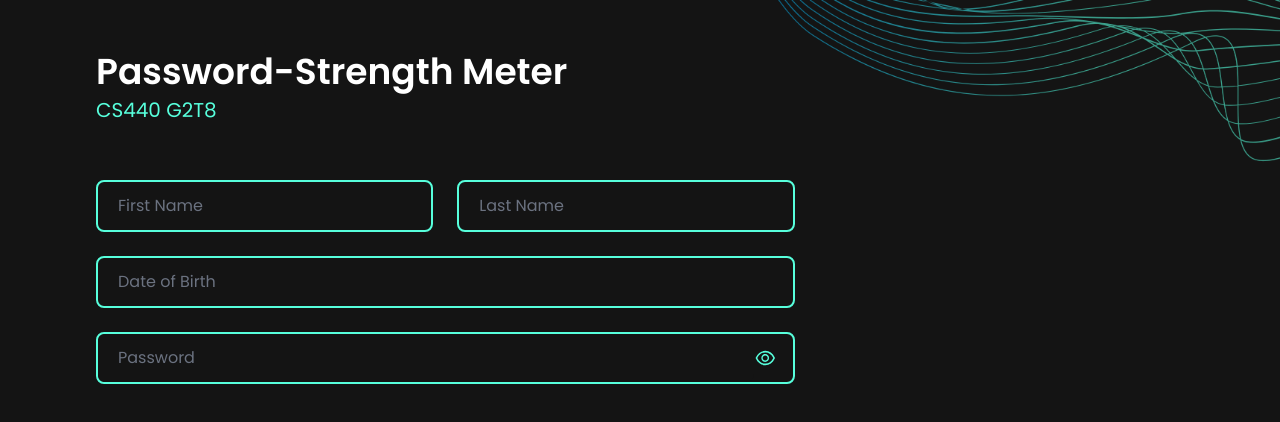
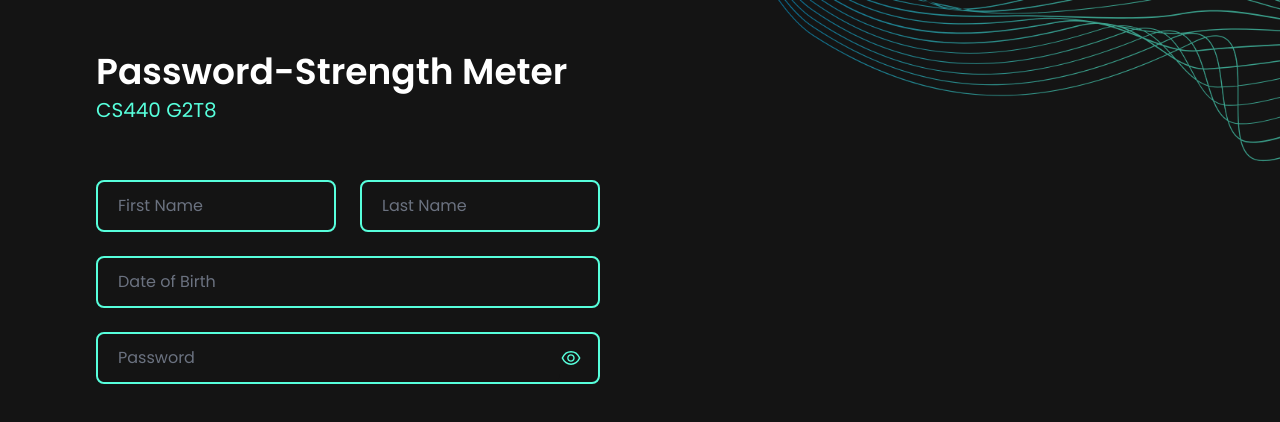
Before and after one commit to felicepng/password-strength-meter, a Next.js app: page / in a window 1280 px wide. Shown: the top 422 px of the page. Built offline with nearby package versions, Linux system fonts and the light colour scheme.

Commit message:
style: Hide scroll bar

```diff
--- a/package.json
+++ b/package.json
@@ -17,6 +17,7 @@
     "react": "17.0.2",
     "react-dom": "^17.0.2",
     "react-icons": "^4.3.1",
+    "tailwind-scrollbar-hide": "^1.1.7",
     "tailwindcss": "^3.0.23",
     "zxcvbn-typescript": "^5.0.1"
   },
--- a/pages/index.tsx
+++ b/pages/index.tsx
@@ -24,14 +24,14 @@ const Home: NextPage = () => {
   }, [firstName, lastName, dateOfBirth, password]);
 
   return (
-    <div className="relative bg-primary text-white w-screen h-screen overflow-x-hidden overflow-y-hidden font-poppins-regular">
+    <div className="relative bg-primary text-white w-screen h-screen scrollbar-hide overflow-x-hidden overflow-y-hidden font-poppins-regular">
       <img src="/design.png" className="top-0 right-0 absolute w-1/2 md:w-2/5 opacity-60" />
-      <div className="flex flex-col py-8 md:py-12 px-8 md:px-24 w-screen h-screen overflow-x-scroll overflow-y-scroll z-10">
+      <div className="flex flex-col py-8 md:py-12 px-8 md:px-24 w-screen h-screen scrollbar-hide overflow-x-scroll overflow-y-scroll z-10">
         <div className="text-2xl md:text-4xl font-poppins-semibold mt-1">Password-Strength Meter</div>
         <div className="text-base md:text-xl text-secondary mt-1">CS440 G2T8</div>
 
-        <div className="mt-8 md:mt-14 grid lg:grid-cols-3 gap-x-20">
-          <div className="flex flex-col gap-y-3 md:gap-y-6 lg:col-span-2 space-y-6 w-full">
+        <div className="mt-8 md:mt-14 grid lg:grid-cols-2 gap-x-20">
+          <div className="flex flex-col gap-y-3 md:gap-y-6 lg:col-span-1 space-y-6 w-full">
             <div className="flex flex-col gap-y-4 md:gap-y-6">
               <div className="flex justify-between w-full gap-x-4 md:gap-x-6">
                 <input
--- a/tailwind.config.js
+++ b/tailwind.config.js
@@ -17,5 +17,7 @@ module.exports = {
       }
     },
   },
-  plugins: [],
+  plugins: [
+    require('tailwind-scrollbar-hide')
+  ]
 }
```
Also changed, not shown: 1 other file (tests, documents, lock files or other folders).
